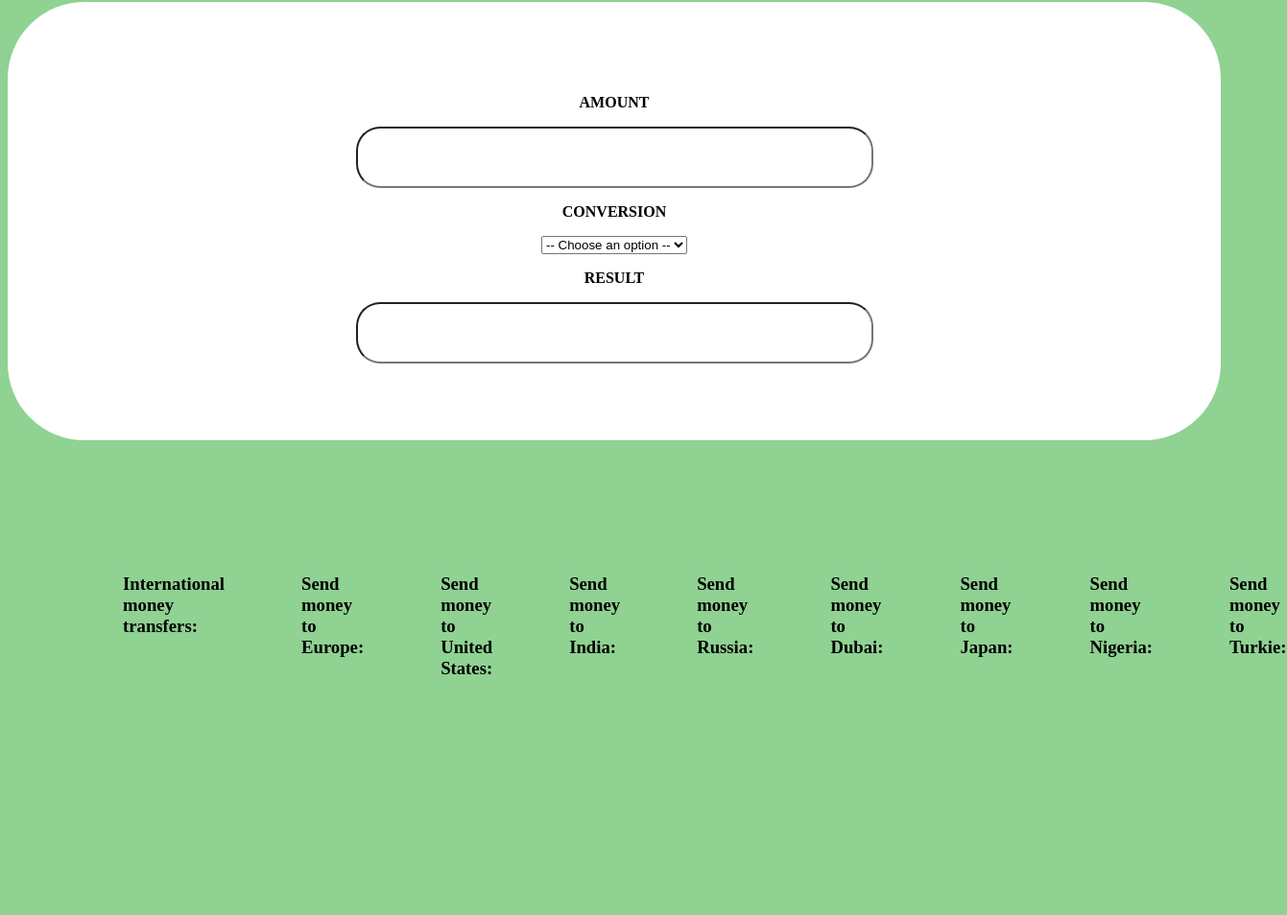
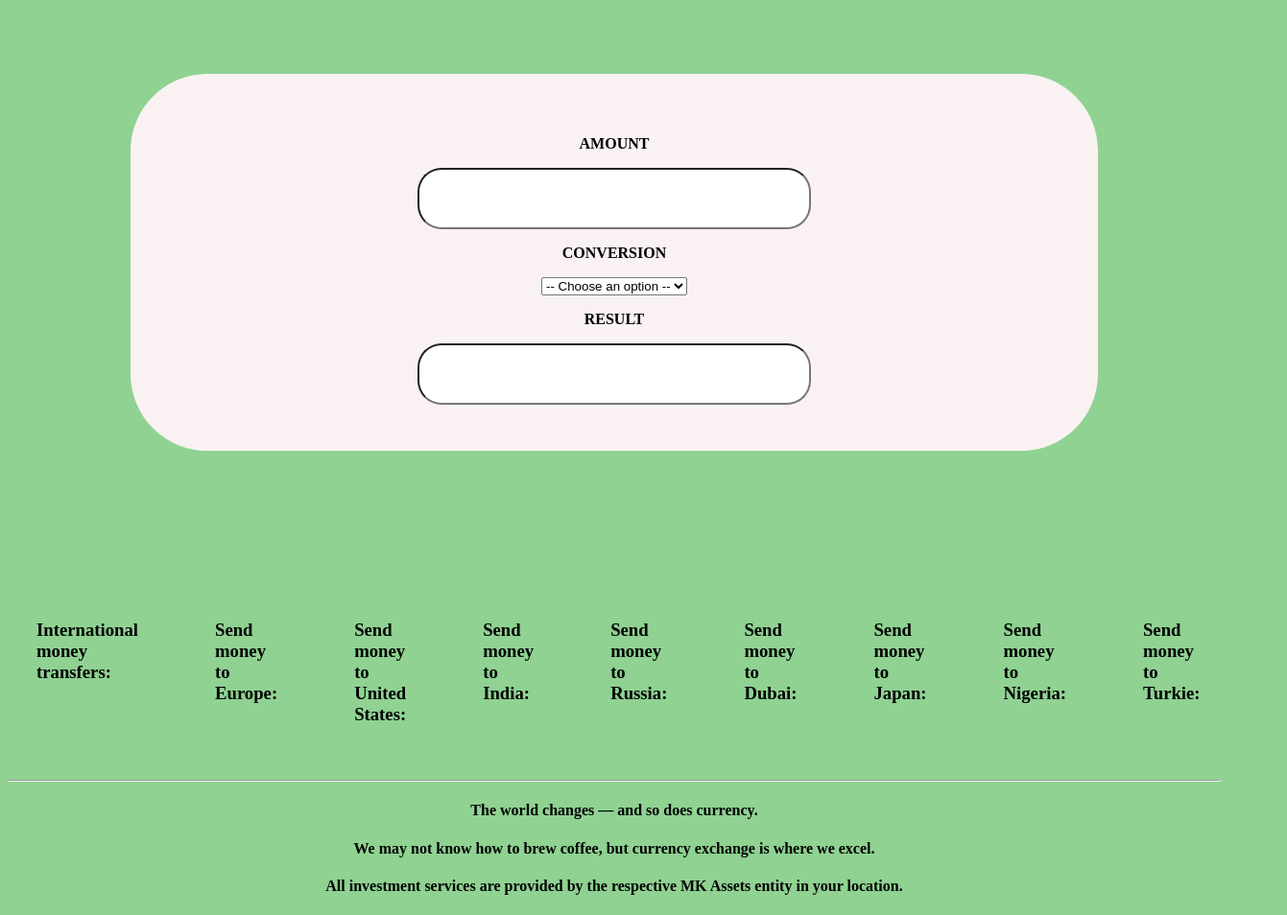
Before and after one commit to mhojayeva/redi-school-project, a plain HTML site: page index.html in a window 1280 px wide. Shown: the part 369-1323 px from the top of the page at 96% size, 1341 px wide, since content can reach past the window. Before the commit the page ends 1224 px from the top, so only its background shows below. Drawn offline with Linux system fonts and the light colour scheme.

Commit message:
I finished footer part

```diff
--- a/index.css
+++ b/index.css
@@ -59,16 +59,16 @@
     .input-container {
          display: flex;
          flex-direction: column;
-         background-color: white;
+         background-color: rgb(250, 242, 242);
          text-align: center;
-         padding: 5rem;
+         padding: 3rem;
          text-align: center;
          border-radius: 5rem;
-         margin: auto;
+         margin: 8rem;
     }
 
     .inputs {
-        font-size: 40px;
+        font-size: 30px;
         padding: 10px;
         height: 40px;
         border-radius: 25px;
@@ -81,7 +81,12 @@ form p {
 
 .footer-1 {
     display: flex;
-    padding: 120px;
+    padding: 30px;
     gap: 80px;
     flex-direction: row;
+    cursor: pointer;
 }
+
+.footer-2 {
+    text-align: center;
+}
--- a/index.html
+++ b/index.html
@@ -9,7 +9,7 @@
 <body>
     <nav class="header">
         <div class="header-section">
-            <div class="header-section-logo">Maysa's currency converter</div>
+            <div class="header-section-logo">MK currency converter</div>
          </div>
          <div class="header-sections">
             <div class="header-item header-button"> Setting</div>
@@ -41,17 +41,21 @@
     <footer>
 
      <div class="footer-1">
-       <h3>International money transfers:</h3>
-       <h3>Send money to Europe:</h3>
-       <h3>Send money to United States:</h3>
-       <h3>Send money to India:</h3>
-       <h3>Send money to Russia:</h3>
-       <h3>Send money to Dubai:</h3>
-       <h3>Send money to Japan:</h3>
-       <h3>Send money to Nigeria:</h3>
-       <h3>Send money to Turkie:</h3>
+       <h3 class="footer-item">International money transfers:</h3>
+       <h3 class="footer-item">Send money to Europe:</h3>
+       <h3 class="footer-item">Send money to United States:</h3>
+       <h3 class="footer-item">Send money to India:</h3>
+       <h3 class="footer-item">Send money to Russia:</h3>
+       <h3 class="footer-item">Send money to Dubai:</h3>
+       <h3 class="footer-item">Send money to Japan:</h3>
+       <h3 class="footer-item">Send money to Nigeria:</h3>
+       <h3 class="footer-item">Send money to Turkie:</h3>
     </div>
+    <hr>
 
+    <h4 class="footer-2">The world changes — and so does currency.</h4>
+    <h4 class="footer-2"> We may not know how to brew coffee, but currency exchange is where we excel.</h4>
+    <h4 class="footer-2"> All investment services are provided by the respective MK Assets entity in your location.</h4>
     </footer>
 </body>
 
```
